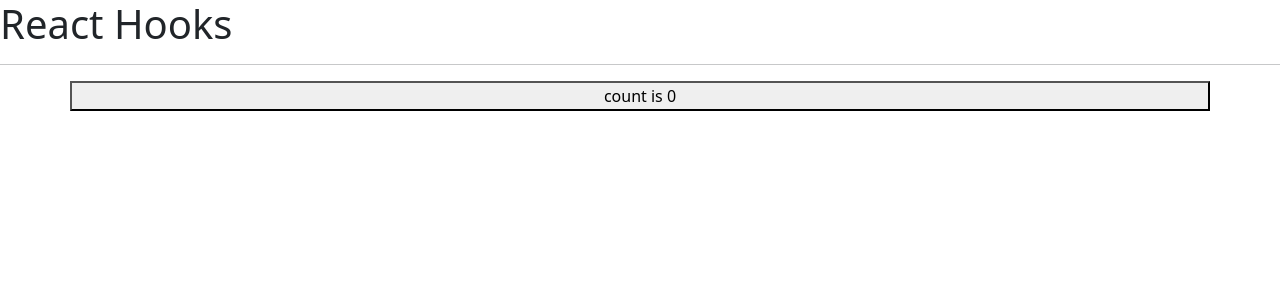
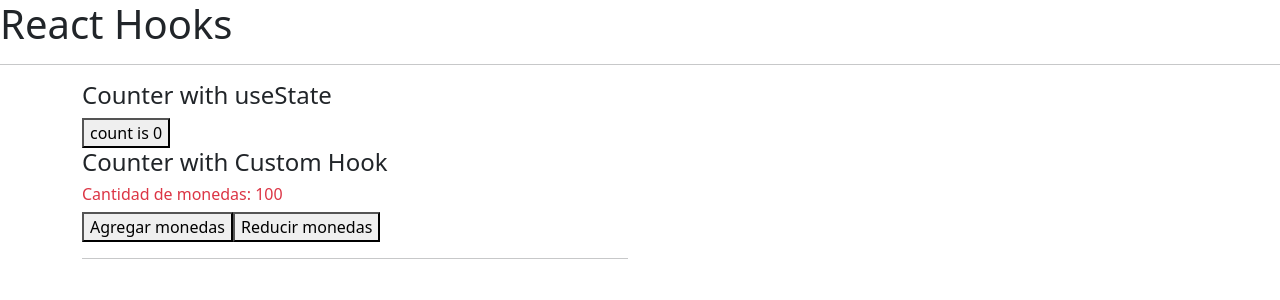
Before and after one commit to JohnyAle12/hooks-react, a React (Vite) app: page / in a window 1280 px wide. Shown: the top 300 px of the page. Built offline with nearby package versions, Linux system fonts and the light colour scheme.

Commit message:
working with useState and custom hook, exposing functions

```diff
--- a/src/App.tsx
+++ b/src/App.tsx
@@ -6,8 +6,10 @@ function App() {
       <h1>React Hooks</h1>
       <hr/>
       <div className="container">
-        <div className='row'>
-          <CounterApp />
+        <div className="row">
+          <div className="col-6">
+            <CounterApp />
+          </div>
         </div>
       </div>
     </div>
--- a/src/CounterApp/CounterApp.tsx
+++ b/src/CounterApp/CounterApp.tsx
@@ -1,11 +1,25 @@
 import { useState } from 'react';
+import useCounter from './hooks/useCounter';
 
 export const CounterApp = () => {
     const [count, setCount] = useState<number>(0);
+    const {coins, increment, deincrement} = useCounter(100);
 
     return (
-        <button onClick={() => setCount((count) => count + 1)}>
-            count is {count}
-        </button>
+        <>
+            <h4>Counter with useState</h4>
+            <button onClick={() => setCount((count) => count + 1)}>
+                count is {count}
+            </button>
+            <h4>Counter with Custom Hook</h4>
+            <h6 className='text-danger'>Cantidad de monedas: {coins}</h6>
+            <button onClick={ increment }>
+                Agregar monedas
+            </button>
+            <button onClick={ deincrement }>
+                Reducir monedas
+            </button>
+            <hr />
+        </>
     );
 }
--- /dev/null
+++ b/src/CounterApp/hooks/useCounter.ts
@@ -0,0 +1,20 @@
+import { useState } from 'react';
+
+const useCounter = (initialCoins:  number) => {
+    const [coins, setCoins] = useState<number>(initialCoins);
+
+    const increment = () => {
+        setCoins((coins) => coins+1)
+    }
+
+    const deincrement = () => {
+        setCoins((coins) => coins-1)
+    }
+
+    return {
+        coins,
+        increment,
+        deincrement
+    }
+}
+export default useCounter;
```
